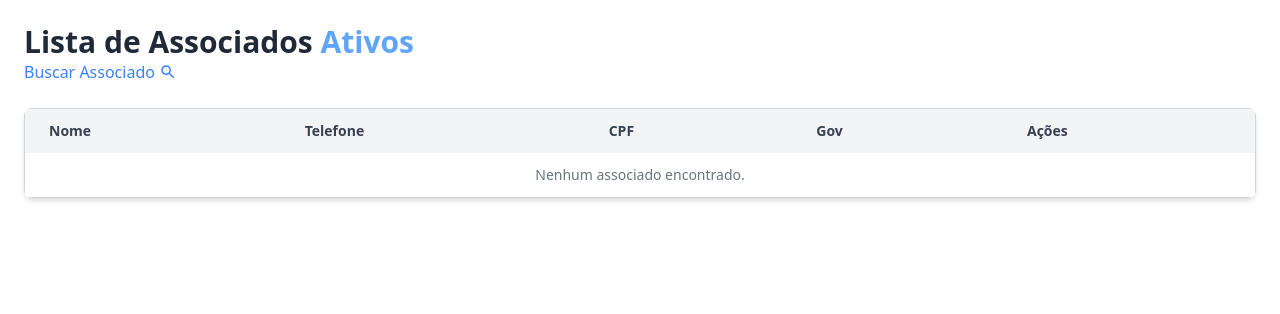
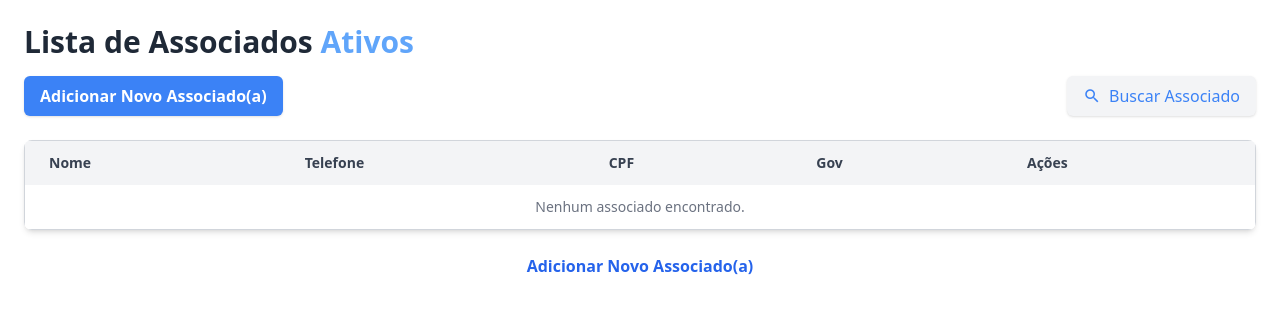
Before and after one commit to mrStudDev/apapesc_project, a Django app: page /associados/ in a window 1280 px wide. Shown: the part 128-442 px from the top of the page. Run offline with Django 5.2, Linux system fonts and the light colour scheme; the visitor is signed in with stand-in values (Sample User, id 1); data that the repository does not hold is empty; some libraries are stand-ins or nearby versions.

Commit message:
Copy CPF 5

```diff
--- a/templates/app_associados/lista_associados.html
+++ b/templates/app_associados/lista_associados.html
@@ -5,14 +5,29 @@
     {% include "components/navbar_apapesc.html" %}
 <!-- Conteúdo Principal -->
 <div class="container mx-auto px-4 lg:px-6 py-6">
-<h1 class="text-3xl font-semibold text-gray-800">
+  <!-- Título da Lista -->
+  <h1 class="text-3xl font-semibold text-gray-800 mb-4">
     Lista de Associados <span class="text-blue-400">Ativos</span>
-</h1>
-<a href="{% url 'app_associados:buscar_associado' %}"
-   class="text-blue-500 hover:text-gray-400 flex items-center gap-1">
-    Buscar Associado
-    <i class="material-icons" style="font-size: 18px;">search</i>
-</a>
+  </h1>
+
+  <!-- Seção de Ações -->
+  <div class="flex flex-col sm:flex-row sm:justify-between items-center gap-3 mb-6">
+
+    <!-- Botão para adicionar novo associado -->
+    <a href="{% url 'app_associados:cadastrar_associado' %}"
+       class="bg-blue-500 text-white font-semibold py-2 px-4 rounded-md shadow hover:bg-blue-600 transition duration-300 focus:outline-none focus:ring-2 focus:ring-blue-400 focus:ring-offset-2">
+      Adicionar Novo Associado(a)
+    </a>
+
+    <!-- Botão para buscar associado -->
+    <a href="{% url 'app_associados:buscar_associado' %}"
+       class="flex items-center gap-2 bg-gray-100 text-blue-500 py-2 px-4 rounded-md shadow hover:bg-gray-200 transition duration-300 focus:outline-none focus:ring-2 focus:ring-blue-400 focus:ring-offset-2">
+      <i class="material-icons" style="font-size: 18px;">search</i>
+      Buscar Associado
+    </a>
+
+  </div>
+
   <!-- Tabela de Associados -->
   <div class="mt-6 overflow-x-auto bg-white shadow-md rounded-lg">
     <table class="min-w-full bg-white border border-gray-300 rounded-md text-sm">
@@ -28,8 +43,21 @@
       <tbody>
         {% for associado in object_list %}
         <tr class="even:bg-gray-50 hover:bg-gray-200 transition-colors">
-          <td class="px-6 py-3">{{ associado.nome_completo }}</td>
-          <td class="px-6 py-3">{{ associado.celular }}</td>
+
+        <td class="px-6 py-3">
+          <a href="{% url 'app_associados:detalhe_associado' pk=associado.pk %}" class="hover:text-blue-600 mr-2">
+            {{ associado.nome_completo }}
+          </a>
+        </td>
+
+        <td class="px-6 py-3">
+          <div class="flex items-center">
+            <span id="celular-{{ associado.pk }}">{{ associado.celular }}</span>
+            <button onclick="copyToClipboard('celular-{{ associado.pk }}')" class="ml-2 text-gray-600 hover:text-gray-800">
+              <i class="material-icons" style="font-size: 16px;">content_copy</i>
+            </button>
+          </div>
+        </td>
           <td class="px-6 py-3">
             <div class="flex items-center">
               <span id="cpf-{{ associado.pk }}">{{ associado.cpf }}</span>
@@ -38,6 +66,7 @@
               </button>
             </div>
           </td>
+
           <td class="px-6 py-3">
             <div class="flex items-center">
               <span id="senha-{{ associado.pk }}">{{ associado.senha_gov }}</span>
@@ -64,7 +93,12 @@
       </tbody>
     </table>
   </div>
-
+  <!-- Botão para adicionar novo município (segundo botão) -->
+  <div class="text-center mt-6">
+    <a href="{% url 'app_associados:cadastrar_associado' %}" class="text-blue-600 font-semibold hover:underline">
+      Adicionar Novo Associado(a)
+    </a>
+  </div>
   </div>
 
   <!-- Inclua o arquivo JavaScript externo -->
--- a/templates/app_associados/lista_municipios.html
+++ b/templates/app_associados/lista_municipios.html
@@ -40,7 +40,7 @@
 
   <!-- Botão para adicionar novo município (segundo botão) -->
   <div class="text-center mt-6">
-    <a href="{% url 'app_associados:criar_municipio' %}" class="bg-blue-500 hover:bg-blue-600 text-white font-bold py-2 px-4 rounded-md focus:outline-none focus:ring-2 focus:ring-blue-400">
+    <a href="{% url 'app_associados:criar_municipio' %}" class="text-blue-600 font-semibold hover:underline">
       Adicionar Novo Município
     </a>
   </div>
--- a/templates/app_associados/lista_reparticoes.html
+++ b/templates/app_associados/lista_reparticoes.html
@@ -23,7 +23,7 @@
           <p class="text-gray-600 flex items-center">
             <strong>Celular:</strong>
             <span id="celular-{{ reparticao.id }}" class="ml-2">{{ reparticao.celular_delegado }}</span>
-            <button onclick="copyToClipboard('#celular-{{ reparticao.id }}')" class="ml-2 text-gray-500 hover:text-gray-700">
+            <button onclick="copyToClipboard('celular-{{ reparticao.id }}')" class="ml-2 text-gray-500 hover:text-gray-700">
               <i class="material-icons" style="font-size: 18px;">content_copy</i>
             </button>
           </p>
```
